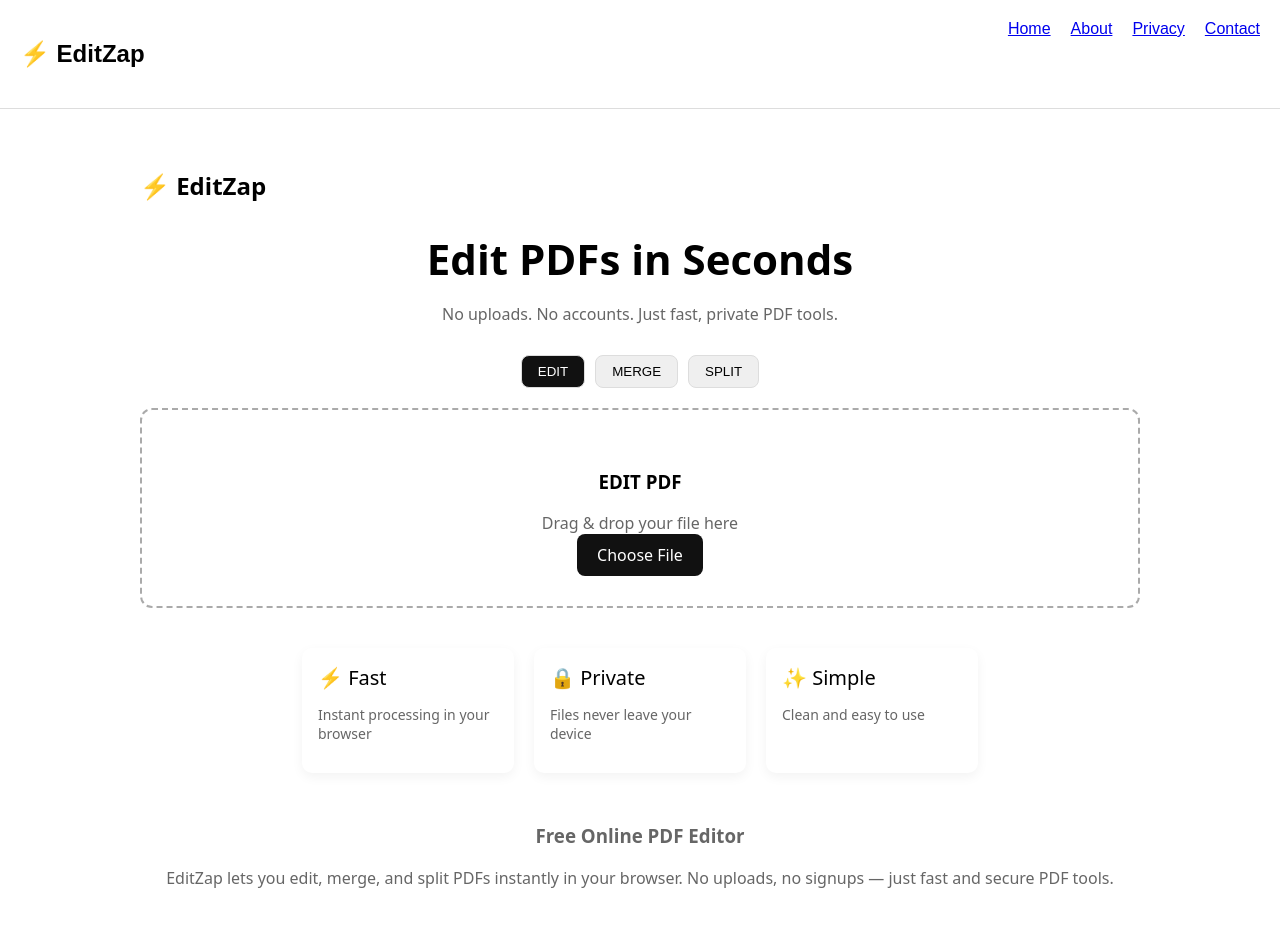
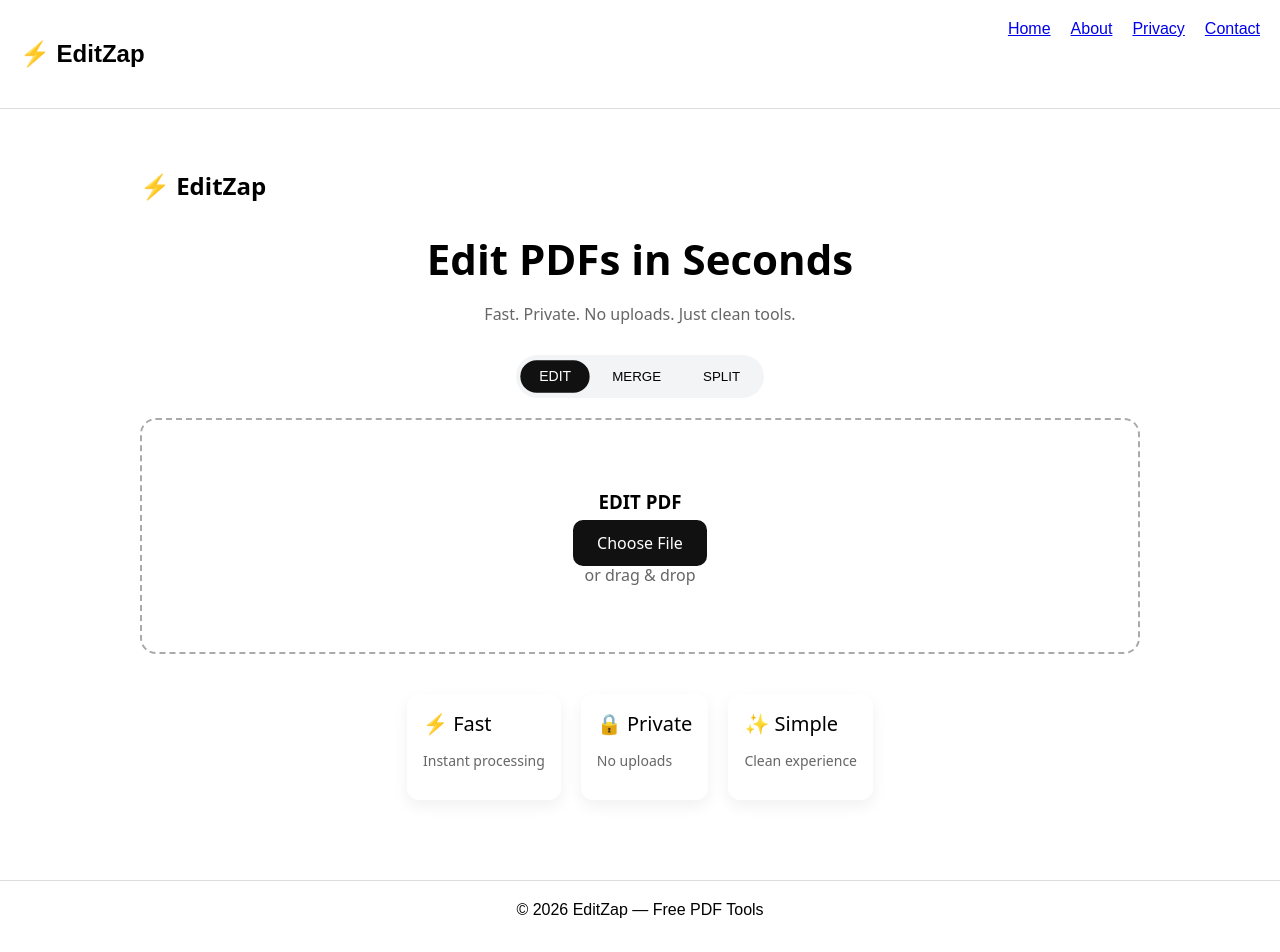
Before and after one commit to editzap/editzap, a Next.js app: page / in a window 1280 px wide. Shown: the top 952 px of the page. Built offline with nearby package versions, Linux system fonts and the light colour scheme.

Commit message:
final working version

```diff
--- a/app/page.tsx
+++ b/app/page.tsx
@@ -21,12 +21,6 @@ export default function Home() {
     reader.readAsDataURL(file);
   };
 
-  const onDrop = (e: React.DragEvent<HTMLDivElement>) => {
-    e.preventDefault();
-    const file = e.dataTransfer.files?.[0];
-    if (file) handleFile(file);
-  };
-
   return (
     <div style={container}>
       {/* NAV */}
@@ -38,32 +32,31 @@ export default function Home() {
       <div style={hero}>
         <h1 style={title}>Edit PDFs in Seconds</h1>
         <p style={subtitle}>
-          No uploads. No accounts. Just fast, private PDF tools.
+          Fast. Private. No uploads. Just clean tools.
         </p>
       </div>
 
       {/* TABS */}
+      <div style={tabsWrapper}>
         <div style={tabs}>
           {(["edit", "merge", "split"] as Tab[]).map((t) => (
             <button
               key={t}
               onClick={() => setTab(t)}
-            style={tab === t ? activeTab : tabBtn}
+              style={{
+                ...tabBtn,
+                ...(tab === t ? activeTab : {}),
+              }}
             >
               {t.toUpperCase()}
             </button>
           ))}
         </div>
+      </div>
 
       {/* DROP ZONE */}
-      <div
-        style={dropZone}
-        onDragOver={(e) => e.preventDefault()}
-        onDrop={onDrop}
-      >
+      <div style={dropZone}>
         <h3>{tab.toUpperCase()} PDF</h3>
-
-        <p style={dropText}>Drag & drop your file here</p>
 
         <label style={primaryBtn}>
           Choose File
@@ -76,28 +69,21 @@ export default function Home() {
             }
           />
         </label>
+
+        <p style={dropText}>or drag & drop</p>
       </div>
 
       {/* FEATURES */}
       <div style={features}>
-        <Feature title="⚡ Fast" text="Instant processing in your browser" />
-        <Feature title="🔒 Private" text="Files never leave your device" />
-        <Feature title="✨ Simple" text="Clean and easy to use" />
-      </div>
-
-      {/* SEO / DESCRIPTION */}
-      <div style={seo}>
-        <h3>Free Online PDF Editor</h3>
-        <p>
-          EditZap lets you edit, merge, and split PDFs instantly in your browser.
-          No uploads, no signups — just fast and secure PDF tools.
-        </p>
+        <Feature title="⚡ Fast" text="Instant processing" />
+        <Feature title="🔒 Private" text="No uploads" />
+        <Feature title="✨ Simple" text="Clean experience" />
       </div>
     </div>
   );
 }
 
-// ── COMPONENT ──
+// COMPONENT
 function Feature({ title, text }: { title: string; text: string }) {
   return (
     <div style={featureCard}>
@@ -107,7 +93,7 @@ function Feature({ title, text }: { title: string; text: string }) {
   );
 }
 
-// ── STYLES ──
+// STYLES
 const container: React.CSSProperties = {
   padding: 40,
   maxWidth: 1000,
@@ -133,44 +119,55 @@ const subtitle: React.CSSProperties = {
   color: "#666",
 };
 
-const tabs: React.CSSProperties = {
+const tabsWrapper: React.CSSProperties = {
   display: "flex",
   justifyContent: "center",
-  gap: 10,
   marginBottom: 20,
 };
 
+const tabs: React.CSSProperties = {
+  display: "flex",
+  background: "#f3f4f6",
+  padding: 6,
+  borderRadius: 999,
+  gap: 6,
+};
+
 const tabBtn: React.CSSProperties = {
-  padding: "8px 16px",
-  borderRadius: 8,
-  border: "1px solid #ddd",
+  padding: "8px 18px",
+  borderRadius: 999,
+  border: "none",
+  background: "transparent",
   cursor: "pointer",
+  transition: "all 0.25s ease",
 };
 
 const activeTab: React.CSSProperties = {
-  ...tabBtn,
   background: "#111",
   color: "#fff",
+  transform: "scale(1.05)",
 };
 
 const dropZone: React.CSSProperties = {
   border: "2px dashed #aaa",
-  padding: 40,
-  borderRadius: 12,
+  padding: 50,
+  borderRadius: 16,
   textAlign: "center",
+  transition: "all 0.3s ease",
 };
 
 const dropText: React.CSSProperties = {
-  marginBottom: 10,
+  marginTop: 10,
   color: "#666",
 };
 
 const primaryBtn: React.CSSProperties = {
-  padding: "10px 20px",
+  padding: "12px 24px",
   background: "#111",
   color: "#fff",
-  borderRadius: 8,
+  borderRadius: 10,
   cursor: "pointer",
+  marginTop: 10,
 };
 
 const features: React.CSSProperties = {
@@ -178,18 +175,11 @@ const features: React.CSSProperties = {
   justifyContent: "center",
   gap: 20,
   marginTop: 40,
-  flexWrap: "wrap",
 };
 
 const featureCard: React.CSSProperties = {
   padding: 16,
-  borderRadius: 10,
-  boxShadow: "0 4px 12px rgba(0,0,0,0.05)",
-  width: 180,
+  borderRadius: 12,
+  boxShadow: "0 6px 16px rgba(0,0,0,0.06)",
+  transition: "transform 0.2s ease",
 };
-
-const seo: React.CSSProperties = {
-  marginTop: 50,
-  textAlign: "center",
-  color: "#666",
-};
```
Lines whose indentation alone changed are shown as unchanged.
